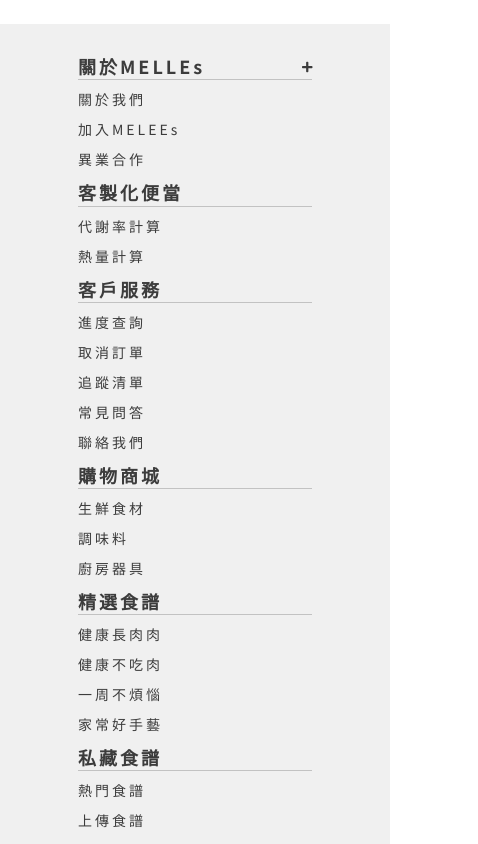
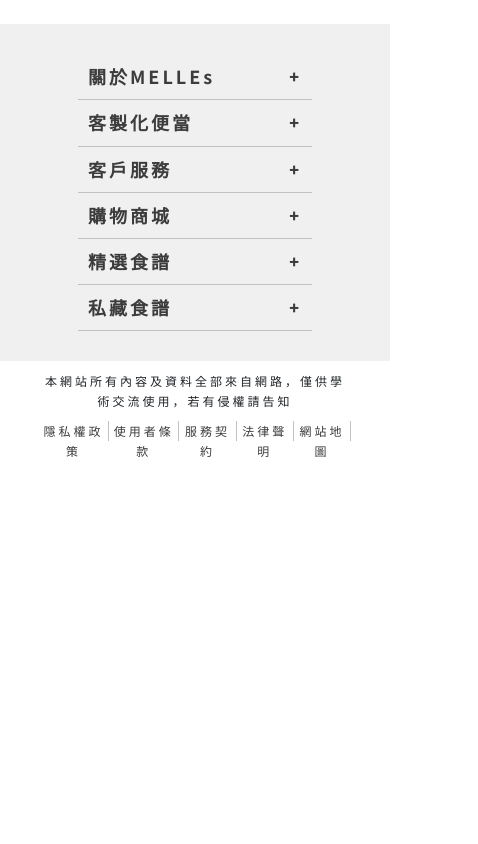
Before and after one commit to gemini497586/melees, a React (Create React App) app in the folder frontend/: page / in a window 390 px wide. Shown: the part 5260-6104 px from the top of the page, 478 px wide, since content can reach past the window. After the commit the page ends 5721 px from the top, so only its background shows below. Built offline with nearby package versions, Linux system fonts and the light colour scheme.

Commit message:
完成完成footer

```diff
--- a/frontend/src/component/Footer.js
+++ b/frontend/src/component/Footer.js
@@ -1,11 +1,58 @@
 import React from 'react'
 import '../style/footer.css'
-import { FontAwesomeIcon } from '@fortawesome/react-fontawesome'
-import './FontawsomeIcons'
 
 function Footer() {
-  const content = ['關於我們', '加入MELEEs', '異業合作']
-  console.log(content)
+  const footerList = [
+    {
+      header: '關於MELLEs',
+      content: [
+        { link: '/a', title: '關於我們' },
+        { link: '/b', title: '加入MELEEs' },
+        { link: '/c', title: '異業合作' },
+      ],
+    },
+    {
+      header: '客製化便當',
+      content: [
+        { link: '/a', title: '代謝率計算' },
+        { link: '/b', title: '熱量計算' },
+      ],
+    },
+    {
+      header: '客戶服務',
+      content: [
+        { link: '/a', title: '進度查詢' },
+        { link: '/b', title: '取消訂單' },
+        { link: '/c', title: '追蹤清單' },
+        { link: '/d', title: '常見問答' },
+        { link: '/e', title: '聯絡我們' },
+      ],
+    },
+    {
+      header: '購物商城',
+      content: [
+        { link: '/a', title: '生鮮食材' },
+        { link: '/a', title: '調味料' },
+        { link: '/b', title: '廚房器具' },
+      ],
+    },
+    {
+      header: '精選食譜',
+      content: [
+        { link: '/a', title: '健康長肉肉' },
+        { link: '/b', title: '健康不吃肉' },
+        { link: '/c', title: '一周不煩惱' },
+        { link: '/d', title: '家常好手藝' },
+      ],
+    },
+    {
+      header: '私藏食譜',
+      content: [
+        { link: '/a', title: '熱門食譜' },
+        { link: '/b', title: '上傳食譜' },
+      ],
+    },
+  ]
   const bottom = [
     '隱私權政策',
     '使用者條款',
@@ -18,116 +65,35 @@ function Footer() {
       <footer className="footer">
         <div className="footer-mask">
           <div className="footer-top">
-            {/* Column1 */}
-            <div className="col-12 col-md-2">
-              <dic className="footer-title">
-                <div className="font-700M">關於MELLEs</div>
-                <div className="">
-                  <FontAwesomeIcon icon="plus" className="plus font-400SS" />
+            {/* 先跑大標題 */}
+            {footerList.map((v, i) => {
+              return (
+                <div className="col-12 col-md-2" key={i}>
+                  <label
+                    htmlFor={'tab' + (i + 1)}
+                    className="font-700M footer-title"
+                  >
+                    {v.header}
+                  </label>
+                  <input type="checkbox" name="tab" id={'tab' + (i + 1)} />
+                  <ul className="list-unstyled footer-top-content">
+                    {/* 再跑大標題裡面的小標題 */}
+                    {v.content.map((v, i) => {
+                      return (
+                        <li className="font-400S" key={i}>
+                          <a href={v.link}>{v.title}</a>
+                        </li>
+                      )
+                    })}
+                  </ul>
                 </div>
-              </dic>
-              <ul className="list-unstyled">
-                {content.map((v, i) => {
-                  return (
-                    <li>
-                      <a href="#/">{v}</a>
-                    </li>
-                  )
-                })}
-                {/* <li>
-                  <a href="#/">關於我們</a>
-                </li>
-                <li>
-                  <a href="#/">加入MELEEs</a>
-                </li>
-                <li>
-                  <a href="#/">異業合作</a>
-                </li> */}
-              </ul>
-            </div>
-            {/* Column2 */}
-            <div className="col-12 col-md-2">
-              <div className="font-700M footer-title">客製化便當</div>
-              <ul className="list-unstyled">
-                <li>
-                  <a href="#/">代謝率計算</a>
-                </li>
-                <li>
-                  <a href="#/">熱量計算</a>
-                </li>
-              </ul>
-            </div>
-            {/* Column3 */}
-            <div className="col-12 col-md-2">
-              <div className="font-700M footer-title">客戶服務</div>
-              <ul className="list-unstyled">
-                <li>
-                  <a href="#/">進度查詢</a>
-                </li>
-                <li>
-                  <a href="#/">取消訂單</a>
-                </li>
-                <li>
-                  <a href="#/">追蹤清單</a>
-                </li>
-                <li>
-                  <a href="#/">常見問答</a>
-                </li>
-                <li>
-                  <a href="#/">聯絡我們</a>
-                </li>
-              </ul>
-            </div>
-            {/* Column4 */}
-            <div className="col-12 col-md-2">
-              <div className="font-700M footer-title">購物商城</div>
-              <ul className="list-unstyled">
-                <li>
-                  <a href="#/">生鮮食材</a>
-                </li>
-                <li>
-                  <a href="#/">調味料</a>
-                </li>
-                <li>
-                  <a href="#/">廚房器具</a>
-                </li>
-              </ul>
-            </div>
-            {/* Column5 */}
-            <div className="col-12 col-md-2">
-              <div className="font-700M footer-title">精選食譜</div>
-              <ul className="list-unstyled">
-                <li>
-                  <a href="#/">健康長肉肉</a>
-                </li>
-                <li>
-                  <a href="#/">健康不吃肉</a>
-                </li>
-                <li>
-                  <a href="#/">一周不煩惱</a>
-                </li>
-                <li>
-                  <a href="#/">家常好手藝</a>
-                </li>
-              </ul>
-            </div>
-            {/* Column6 */}
-            <div className="col-12 col-md-2">
-              <div className="font-700M footer-title">私藏食譜</div>
-              <ul className="list-unstyled">
-                <li>
-                  <a href="#/">熱門食譜</a>
-                </li>
-                <li>
-                  <a href="#/">上傳食譜</a>
-                </li>
-              </ul>
-            </div>
+              )
+            })}
           </div>
         </div>
 
-        <div className="footer-bottom row">
-          <div className="font-400SS col-12 col-md-6 p-0">
+        <div className="footer-bottom">
+          <div className="font-400SS col-12 col-md-6 p-0 footer-bottom-text">
             本網站所有內容及資料全部來自網路，僅供學術交流使用，若有侵權請告知
           </div>
           <ul className="font-400SS list-unstyled col-12 col-md-6">
--- a/frontend/src/style/footer.css
+++ b/frontend/src/style/footer.css
@@ -1,4 +1,7 @@
 /* 共同使用 */
+.footer {
+  margin-top: 60px;
+}
 .list-unstyled {
   list-style: none;
   padding: 0;
@@ -9,7 +12,6 @@
   color: var(--color-grey-900);
   text-decoration: none;
 }
-
 /* footer-top */
 .footer-mask {
   background: var(--color-grey-300);
@@ -28,8 +30,8 @@
   color: var(--color-grey-900);
   text-align: start;
 }
-.footer-title .plus{
-  display: block;
+.footer-title .plus {
+  display: none;
 }
 .footer-top ul {
   display: block;
@@ -46,6 +48,7 @@
 
 /* bottom  */
 .footer-bottom {
+  display: flex;
   align-items: center;
   justify-content: space-between;
   max-width: 60%;
@@ -59,28 +62,52 @@
 .footer-bottom li {
   border-right: 1px solid var(--color-grey-500);
   height: 20px;
-  margin: 10px 0;
+  /* margin: 10px 0; */
   padding: 0 5px;
   text-align: center;
 }
-.footer {
-  margin-top: 60px;
+.footer-top input[type='checkbox'] {
+  display: none;
 }
 
 @media screen and (max-width: 768px) {
-  .footer-top {
+  .footer-top,
+  .footer-bottom {
     display: block;
+    max-width: 80%;
   }
-  .footer-bottom li {
-    min-width: 80px;
-
+  .footer-top input[type='checkbox']:checked + .footer-top-content {
+    height: 100%;
+  }
+  .footer-top-content {
+    height: 0;
+    overflow: hidden;
+  }
+  .footer-top ul {
+    padding: 0 20px;
   }
   .footer-title {
     border-bottom: 1px solid var(--color-grey-500);
-    /* background: #fff; */
     cursor: pointer;
+    padding: 10px;
   }
-  .footer-title .plus{
+  .footer-title:after {
+    content: '+';
+    display: inline-block;
+    font-size: 16px;
+    font-weight: 900;
+  }
+
+  .footer-title .plus {
     display: block;
   }
+  .footer-bottom-text {
+    text-align: center;
+  }
+  .footer-bottom ul {
+    justify-content: center;
+  }
+  .footer-bottom li {
+    padding: 0 2px;
+  }
 }
```
